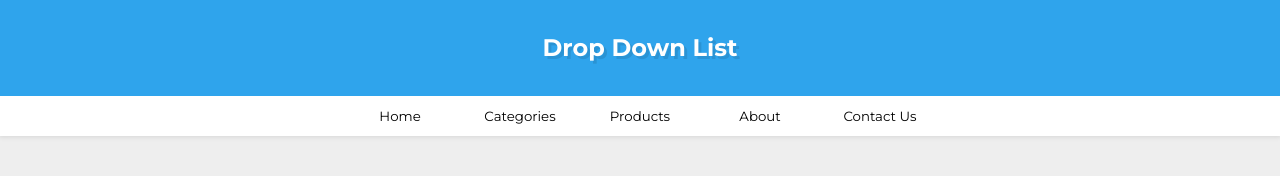
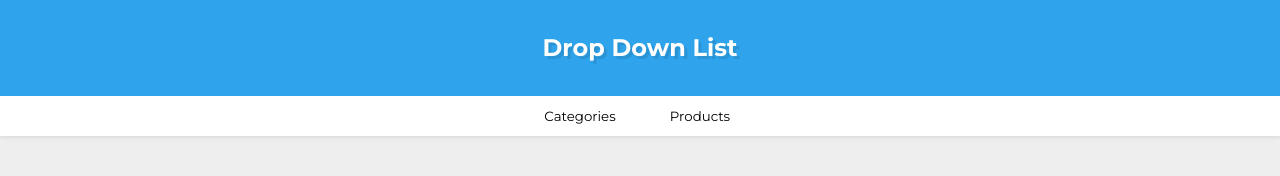
Before and after one commit to aderose/drop-down-list, a website built with webpack: page dist/index.html in a window 1280 px wide. Built offline with nearby package versions, Linux system fonts and the light colour scheme.

Commit message:
Simplify the minimum working example

```diff
--- a/dist/index.html
+++ b/dist/index.html
@@ -11,20 +11,11 @@
       <h1>Drop Down List</h1>
       <nav>
         <ul class="container link-list">
-          <li id="home" class="visible-links">
-            <button>Home</button>
-          </li>
           <li id="categories" class="visible-links">
             <button>Categories</button>
           </li>
           <li id="products" class="visible-links">
             <button>Products</button>
-          </li>
-          <li id="about" class="visible-links">
-            <button>About</button>
-          </li>
-          <li id="contact" class="visible-links">
-            <button>Contact Us</button>
           </li>
         </ul>
       </nav>
--- a/dist/styles.css
+++ b/dist/styles.css
@@ -74,6 +74,7 @@
 
 .link-list {
   display: flex;
+  justify-content: center;
   list-style-type: none;
   width: 100%;
 }
```
